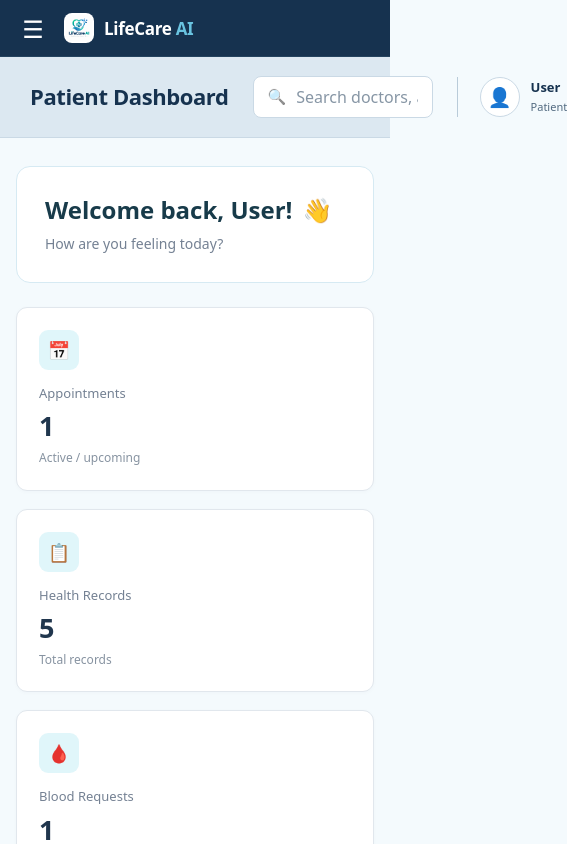
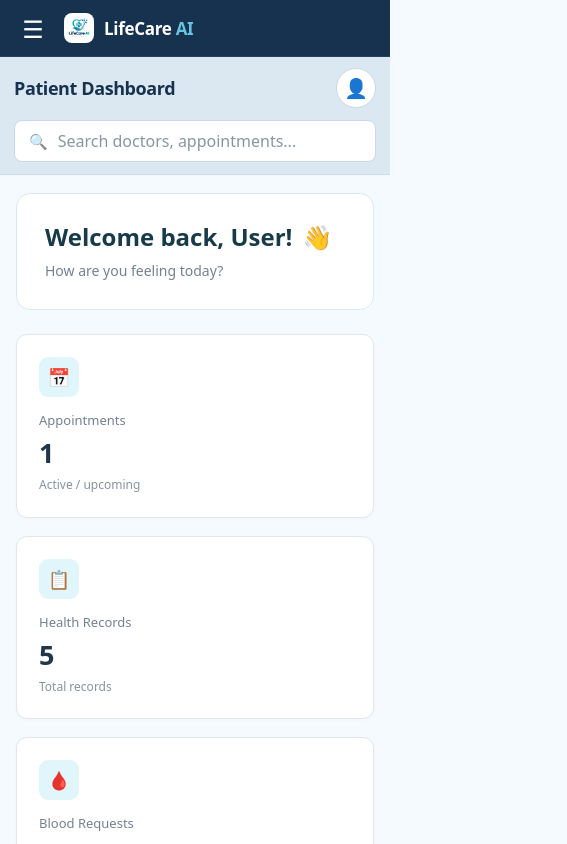
Before and after one commit to Diyamalik1536/LifeCare-AI, a React (Vite) app in the folder Patient/: page / in a window 390 px wide. Shown: the top 844 px of the page, 567 px wide, since content can reach past the window. Built offline with nearby package versions, Linux system fonts and the light colour scheme.

Commit message:
Enhance header responsiveness with media queries
Added responsive styles for the header component across various screen sizes.

```diff
--- a/Patient/src/shared/Header.css
+++ b/Patient/src/shared/Header.css
@@ -129,3 +129,67 @@
   line-height: 1.5;
   margin: 2px 0 0;
 }
+
+/* ==============================
+   Responsive header
+================================ */
+.app-header > h1 {
+  min-width: 0;
+}
+
+@media (max-width: 1100px) {
+  .app-header {
+    padding: 15px 24px;
+    gap: 16px;
+  }
+}
+
+@media (max-width: 900px) {
+  .app-header {
+    flex-wrap: wrap;
+    min-height: 0;
+    padding: 14px 20px;
+    gap: 12px;
+    margin-bottom: 22px;
+  }
+
+  .app-header > h1 {
+    order: 1;
+    flex: 1 1 0;
+    font-size: 20px;
+  }
+
+  .app-header-profile {
+    order: 2;
+    padding-left: 16px;
+  }
+
+  /* Search drops to its own full-width row */
+  .app-header-search {
+    order: 3;
+    flex: 1 1 100%;
+    max-width: none;
+    min-width: 0;
+  }
+}
+
+@media (max-width: 480px) {
+  .app-header {
+    padding: 12px 14px;
+    margin-bottom: 18px;
+  }
+
+  .app-header > h1 {
+    font-size: 18px;
+  }
+
+  /* Keep just the avatar on very small screens */
+  .app-header-profile {
+    padding-left: 0;
+    border-left: none;
+  }
+
+  .profile-text {
+    display: none;
+  }
+}
```
